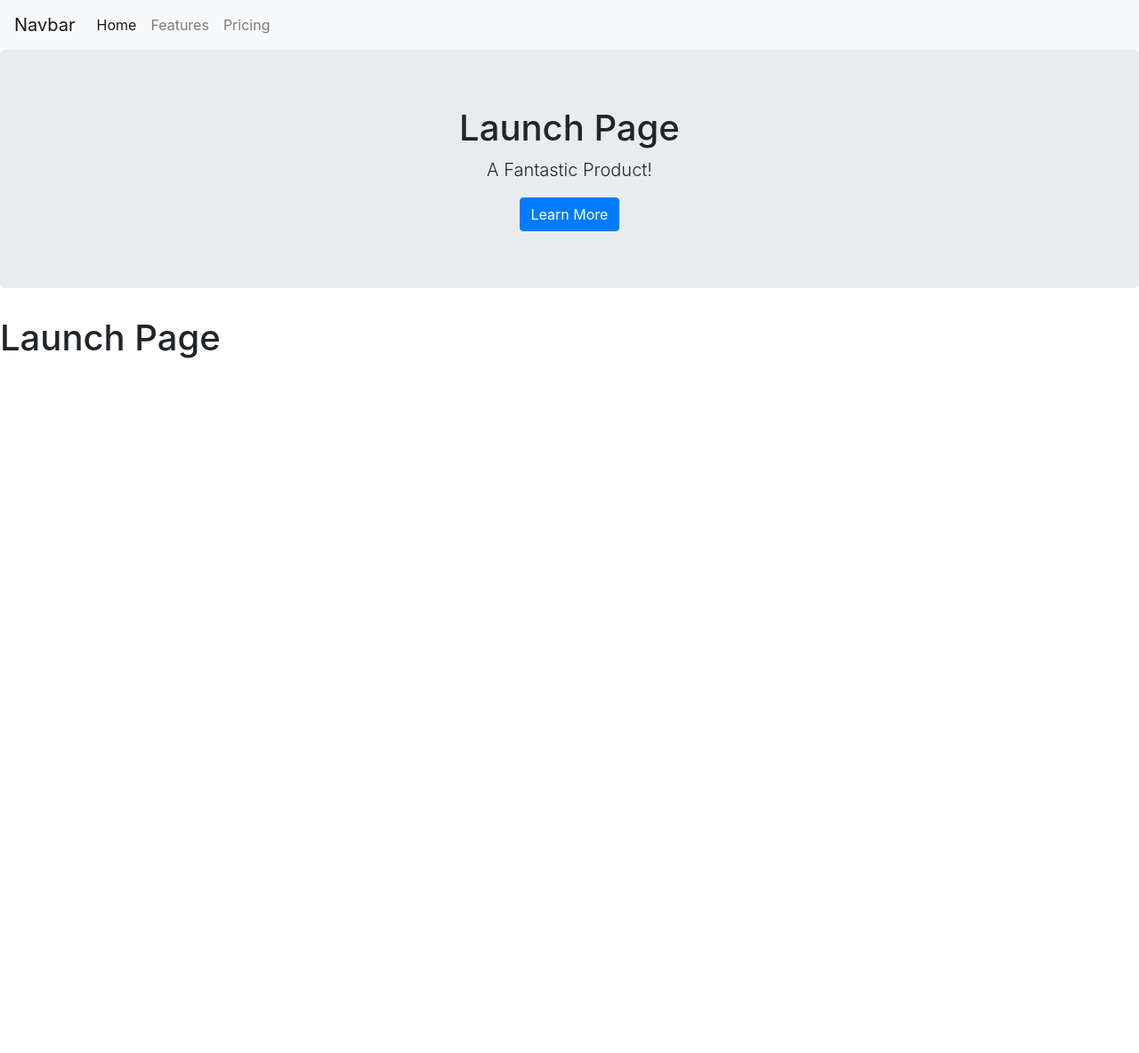
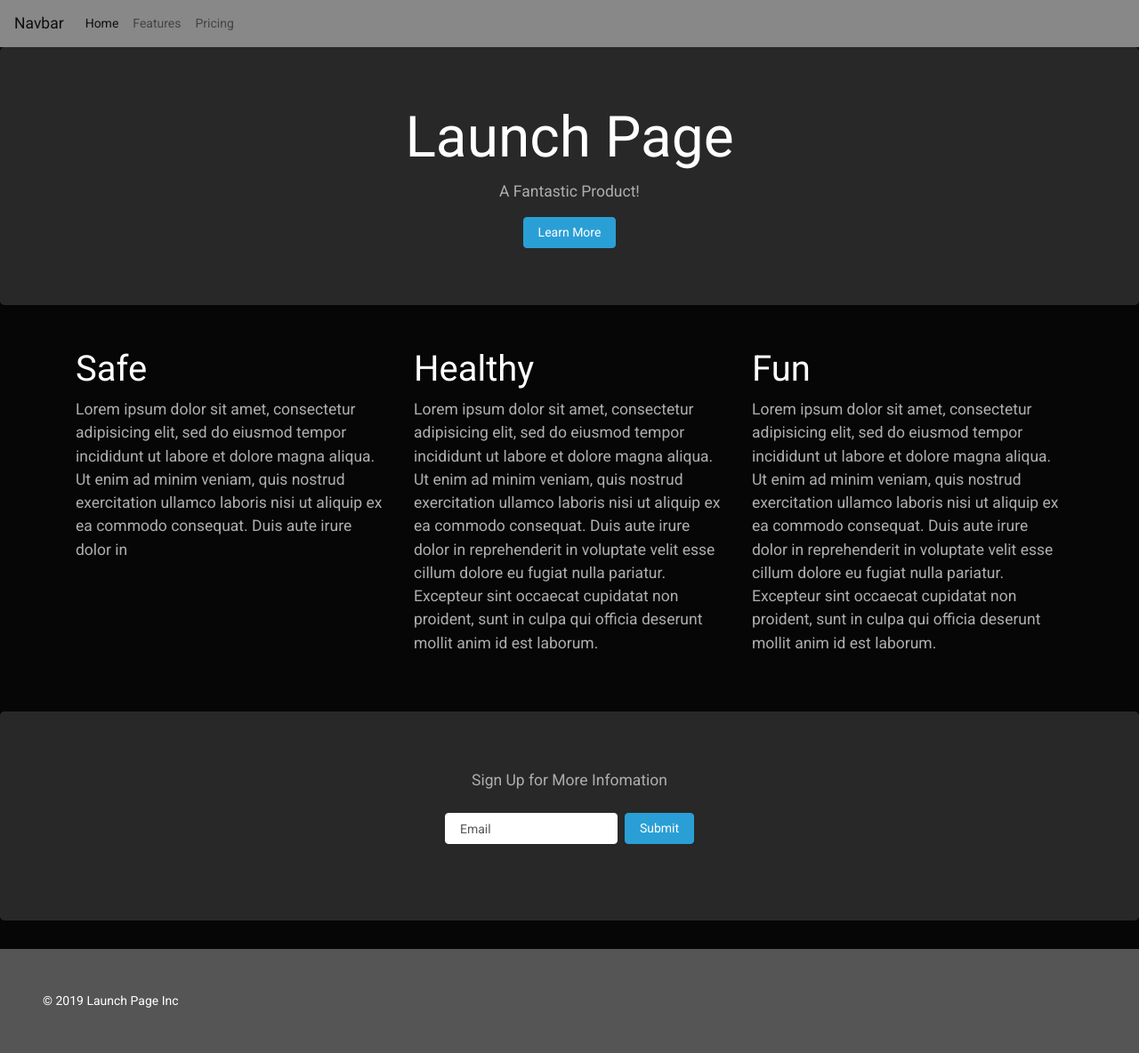
Before and after one commit to MondaleFelix/launch-page, a plain HTML site: page index.html in a window 1280 px wide. Shown: the whole page at 89% size. Before the commit the page ends 800 px from the top, so only its background shows below. Drawn offline with nearby package versions, Linux system fonts and the light colour scheme.

Commit message:
added styles

```diff
--- a/index.html
+++ b/index.html
@@ -4,7 +4,14 @@
   <meta http-equiv="X-UA-Compatible" content="ie=edge">
   <title>Document</title>
 
+  <!-- BOOTSTRAP -->
   <link rel="stylesheet" href="https://stackpath.bootstrapcdn.com/bootstrap/4.3.1/css/bootstrap.min.css">
+  <!-- BOOTSTRAP THEME -->
+  <link rel="stylesheet" href="https://bootswatch.com/4/cyborg/bootstrap.min.css">
+
+  <!-- CUSTOM STYLES -->
+  <link rel="stylesheet" href="styles.css">
+
 </head>
 
   <!-- NAVBAR -->
@@ -25,14 +32,53 @@
   </div>
 
 
-  <h1>Launch Page</h1>
-
 
   <!-- BENEFITS -->
-
+  <div class="container mb-5 mt-5">
+    <div class="row">
+      <div class="col-lg-4">
+        <h3>Safe</h3>
+        <p class="lead">Lorem ipsum dolor sit amet, consectetur adipisicing elit, sed do eiusmod
+        tempor incididunt ut labore et dolore magna aliqua. Ut enim ad minim veniam,
+        quis nostrud exercitation ullamco laboris nisi ut aliquip ex ea commodo
+        consequat. Duis aute irure dolor in </p>
+      </div>
+      <div class="col-lg-4">
+        <h3>Healthy</h3>
+        <p class="lead">Lorem ipsum dolor sit amet, consectetur adipisicing elit, sed do eiusmod
+        tempor incididunt ut labore et dolore magna aliqua. Ut enim ad minim veniam,
+        quis nostrud exercitation ullamco laboris nisi ut aliquip ex ea commodo
+        consequat. Duis aute irure dolor in reprehenderit in voluptate velit esse
+        cillum dolore eu fugiat nulla pariatur. Excepteur sint occaecat cupidatat non
+        proident, sunt in culpa qui officia deserunt mollit anim id est laborum.</p>
+      </div>
+      <div class="col-lg-4">
+        <h3>Fun</h3>
+        <p class="lead">Lorem ipsum dolor sit amet, consectetur adipisicing elit, sed do eiusmod
+        tempor incididunt ut labore et dolore magna aliqua. Ut enim ad minim veniam,
+        quis nostrud exercitation ullamco laboris nisi ut aliquip ex ea commodo
+        consequat. Duis aute irure dolor in reprehenderit in voluptate velit esse
+        cillum dolore eu fugiat nulla pariatur. Excepteur sint occaecat cupidatat non
+        proident, sunt in culpa qui officia deserunt mollit anim id est laborum.</p>
+      </div>
+    </div>
+  </div>
 
   <!-- CALL TO ACTION -->
+  <div class="jumbotron text-center">
+    <p class="lead mb-4">Sign Up for More Infomation</p>
+    <div class="d-flex justify-content-center">
+      <form action="#" class='form-inline'>
+        <input type="text" class="form-control mb-2 mr-sm-2" placeholder="Email"/>
+        <button type="submit" class="btn btn-primary mb-2">Submit</button>
+      </form>
+    </div>
+  </div>
 
+  <!-- FOOTER -->
+  <div class="bg-secondary p-5 text-white">
+    &copy; 2019 Launch Page Inc
+  </div>
 
 </body>
 </html>
--- /dev/null
+++ b/styles.css
@@ -0,0 +1,9 @@
+.navbar {
+  padding 1rem;
+  background-color: blue;
+}
+
+.btn-primary:hover {
+  background-color: blue;
+  color: white;
+}
```
